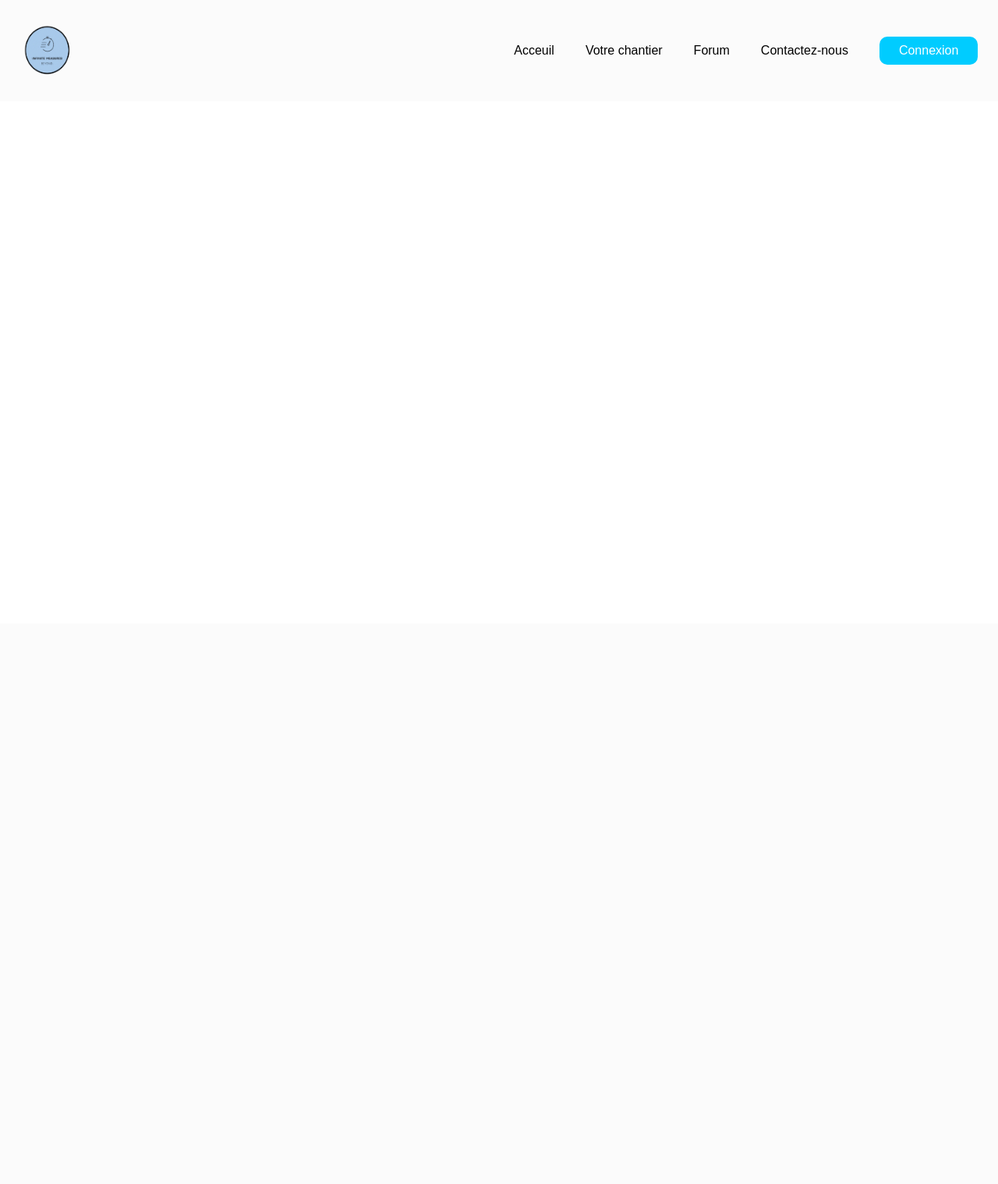
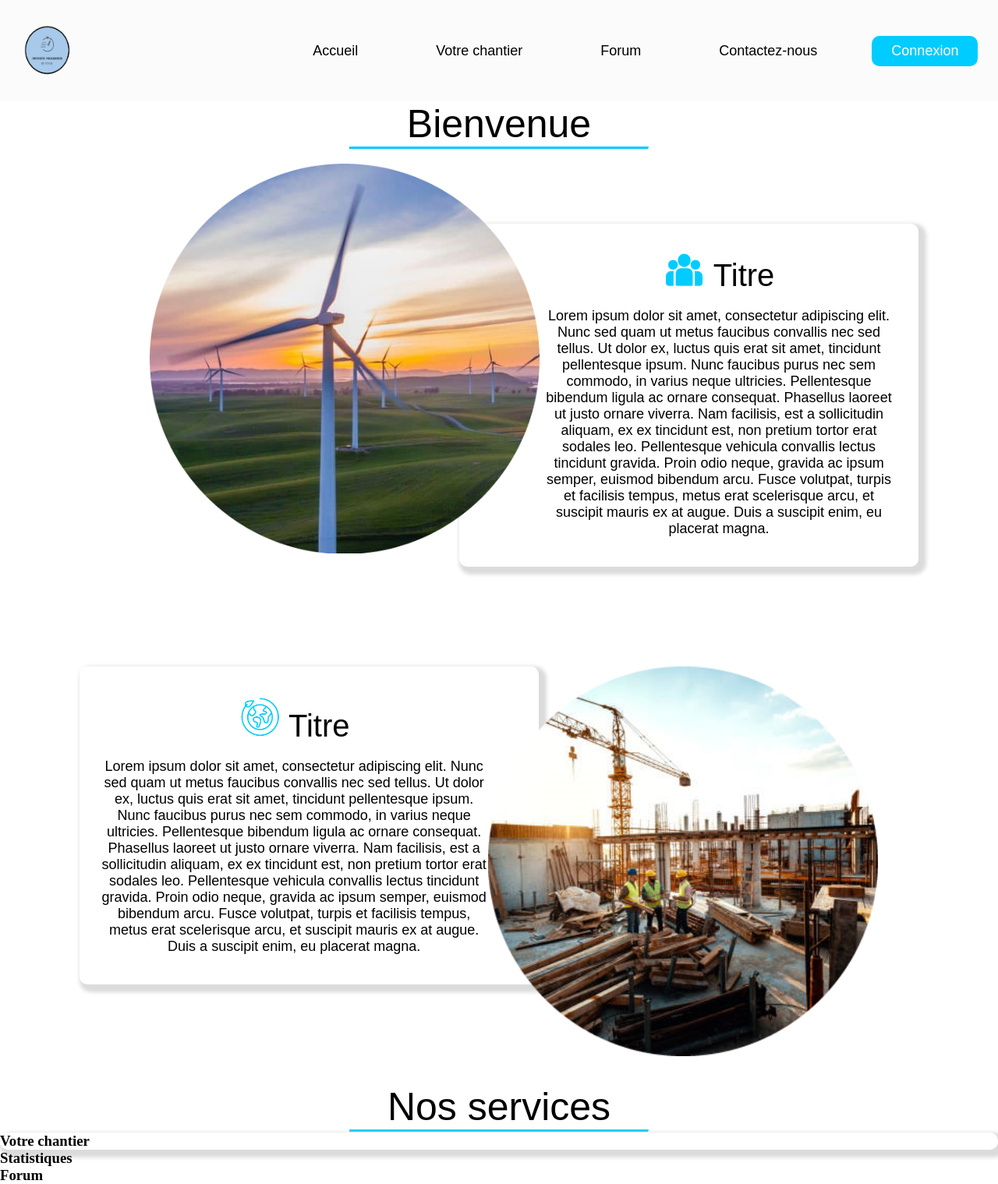
Before and after one commit to LouReyy/appinfo, a PHP site: page /homepage.html in a window 1280 px wide. Shown: the whole page at 78% size. Before the commit the page ends 96 px from the top, so only its background shows below. Run offline with PHP 8.4, Linux system fonts and the light colour scheme.

Commit message:
page accueil- ébauche bienvenue

```diff
--- a/homepage/homepage.css
+++ b/homepage/homepage.css
@@ -1,4 +1,5 @@
 /*La barre de menu*/
+
 * {
     box-sizing: border-box;
     margin: 0;
@@ -24,14 +25,16 @@
   .nav__links a,
   .overlay__content a {  /* style des barres du menu */
     font-family: "Quicksand", sans-serif;
-    font-weight: 500;
+    font-weight: 10;
+    font-size: 18px;
     color: black;
     text-decoration: none;
   }
 
-  .cta{ /*style du bouton connexion*/
+  .cta{ /*style du texte dans le bouton connexion*/
     font-family: "Quicksand", sans-serif;
-    font-weight: 500;
+    font-weight: 10;
+    font-size: 18px;
     color:white;
     text-decoration: none;
   }
@@ -42,7 +45,7 @@
   }
 
   .nav__links li { /*faire des espaces entre chaque groupe de mot*/
-    padding: 0px 20px;
+    padding: 0px 50px;
   }
 
  .nav__links li a { /* chgmt de couleur quand curseur sur le mot qui dure 0.2s et commence apres 0s */
@@ -66,3 +69,73 @@
   }
 
   /*Le centre*/
+
+  h1 {
+    text-align: center;
+    font-family: "Quicksand", sans-serif;
+    font-size: 50px;
+    font-weight: 10;
+  }
+h1 hr{
+    border-top: 3px solid #00ccff;
+    margin-left: auto;
+    margin-right: auto;
+    width:30%;
+}
+
+.boxdetextedroite{
+    margin: 6% 8% 10% 46%;
+    padding: 3% 2%;
+    background-color: white;
+    border-radius: 10px;
+    box-shadow: 5px 5px 5px 5px #dbdbdb;
+}
+h2{
+    text-align: center;
+    font-family: "Quicksand", sans-serif;
+    font-size: 40px;
+    font-weight: 10;
+}
+
+h2 img{
+  height: 10%;
+  width: 10%;
+}
+
+p{
+  text-align: center;
+  font-family: "Quicksand", sans-serif;
+  font-size: 18px;
+  font-weight: 10;
+}
+
+.boxdetextegauche{
+  margin: 6% 46% 10% 8%;
+  padding: 3% 2%;
+  background-color: white;
+  border-radius: 10px;
+  box-shadow: 5px 5px 5px 5px #dbdbdb;
+}
+img{ /*taille image*/
+  width: 500px;
+  height: 500px;
+}
+.imgeolienne{ /*image ex de l'eolienne jsp quelles proprietes mettre pour alligner avec le cadre de texte...*/
+  float:left;
+  margin-left: 15%;
+}
+
+.imgchantier{ /*idem */
+  float:right;
+  margin-right: 12%;
+}
+
+/* Partie: Nos services */
+.alignertableau{
+  align-items: flex-start;
+}
+.boxdetexte{
+  background-color: white;
+  border-radius: 10px;
+  box-shadow: 5px 5px 5px 5px #dbdbdb;
+}
--- a/homepage/homepage.html
+++ b/homepage/homepage.html
@@ -12,7 +12,7 @@
         <img src="6CFLqM7.png" alt="logo">
             <nav>
                 <ul class="nav__links">
-                    <li><a href="#">Acceuil</a></li>
+                    <li><a href="#">Accueil</a></li>
                     <li><a href="#">Votre chantier</a></li>
                     <li><a href="#">Forum</a></li>
                     <li><a href="#">Contactez-nous</a></li>
@@ -21,6 +21,63 @@
             <a class="cta" href="#">Connexion</a>
         </header>
         </nav>
-    </header>
+
+    <h1>
+        Bienvenue
+        <hr />
+    </h1>
+<br>
+        <span class="imgeolienne">
+            <img src="eolienne1.png" alt="eolienne">
+        </span>
+
+        <div class="boxdetextedroite">
+            <h2>
+                <img src="deco1.png" alt="logo">
+                Titre
+            </h2>
+            <br>
+            <p>
+                Lorem ipsum dolor sit amet, consectetur adipiscing elit. Nunc sed quam ut metus faucibus convallis nec sed tellus. Ut dolor ex, luctus quis erat sit amet, tincidunt pellentesque ipsum. Nunc faucibus purus nec sem commodo, in varius neque ultricies. Pellentesque bibendum ligula ac ornare consequat. Phasellus laoreet ut justo ornare viverra. Nam facilisis, est a sollicitudin aliquam, ex ex tincidunt est, non pretium tortor erat sodales leo. Pellentesque vehicula convallis lectus tincidunt gravida. Proin odio neque, gravida ac ipsum semper, euismod bibendum arcu. Fusce volutpat, turpis et facilisis tempus, metus erat scelerisque arcu, et suscipit mauris ex at augue. Duis a suscipit enim, eu placerat magna.
+            </p>
+        </div>
+
+    <span class="imgchantier">
+        <img src="chantier1.png" alt="eolienne">
+    </span>
+
+    <div class="boxdetextegauche">
+        <h2>
+            <img src="deco2.png" alt="logo">
+            Titre
+        </h2>
+        <br>
+        <p>
+            Lorem ipsum dolor sit amet, consectetur adipiscing elit. Nunc sed quam ut metus faucibus convallis nec sed tellus. Ut dolor ex, luctus quis erat sit amet, tincidunt pellentesque ipsum. Nunc faucibus purus nec sem commodo, in varius neque ultricies. Pellentesque bibendum ligula ac ornare consequat. Phasellus laoreet ut justo ornare viverra. Nam facilisis, est a sollicitudin aliquam, ex ex tincidunt est, non pretium tortor erat sodales leo. Pellentesque vehicula convallis lectus tincidunt gravida. Proin odio neque, gravida ac ipsum semper, euismod bibendum arcu. Fusce volutpat, turpis et facilisis tempus, metus erat scelerisque arcu, et suscipit mauris ex at augue. Duis a suscipit enim, eu placerat magna.
+        </p>
+    </div>
+
+    <h1>
+        Nos services
+        <hr />
+    </h1>
+
+    <div class="alignertableau">
+    <h3>
+        <div class="boxdetexte">
+             Votre chantier
+        </div>
+    </h3>
+
+
+    <h3>
+        Statistiques
+    </h3>
+
+
+    <h3>
+        Forum
+    </h3>
+    </div>
 </body>
 </html>
```
Also changed, not shown: homepage/chantier1.png (added), homepage/deco1.png (added), homepage/deco2.png (added), homepage/eolienne1.png (added).
